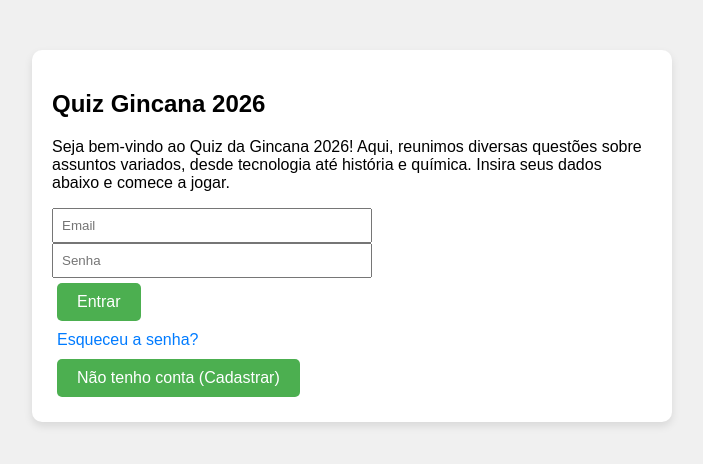
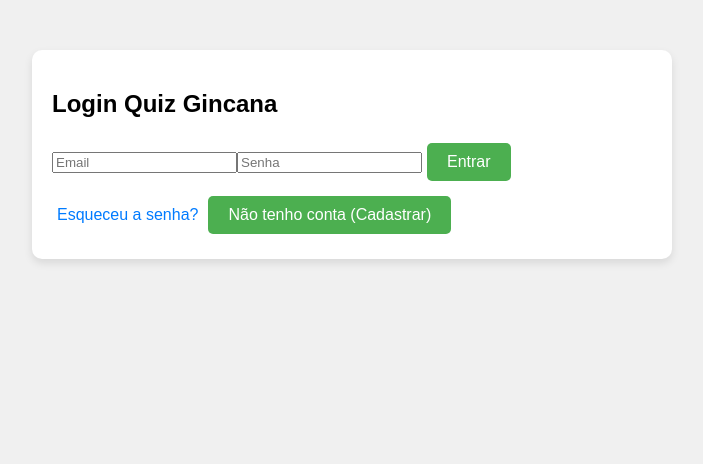
Before and after one commit to Heitor147/projeto-aps, a React (Vite) app in the folder projeto-de-aps/: page / in a window 1280 px wide. Shown: the top 464 px of the page, without its empty margins (288-991 px from the left). Built offline with nearby package versions, Linux system fonts and the light colour scheme.

Commit message:
Revert "Ajuste Final — 12/12/2025 10:45"
This reverts commit dee5876246c1de2f508358998bf3213f145d2101.

```diff
--- a/projeto-de-aps/src/components/auth/TelaLogin.jsx
+++ b/projeto-de-aps/src/components/auth/TelaLogin.jsx
@@ -66,8 +66,7 @@ const TelaLogin = () => {
 
     return (
         <div className="tela-container">
-            <h2>Quiz Gincana 2026</h2>
-            <p>Seja bem-vindo ao Quiz da Gincana 2026! Aqui, reunimos diversas questões sobre assuntos variados, desde tecnologia até história e química. Insira seus dados abaixo e comece a jogar.</p>
+            <h2>Login Quiz Gincana</h2>
             <form onSubmit={handleLogin}>
                 <input type="email" placeholder="Email" value={email} onChange={(e) => setEmail(e.target.value)} required />
                 <input type="password" placeholder="Senha" value={senha} onChange={(e) => setSenha(e.target.value)} required />
--- a/projeto-de-aps/src/styles/global.css
+++ b/projeto-de-aps/src/styles/global.css
@@ -2,8 +2,7 @@
 
 /* Definição da cor verde para botões */
 :root {
-  --cor-botao-principal: #4CAF50;
-  /* Verde */
+  --cor-botao-principal: #4CAF50; /* Verde */
   --cor-texto-botao: white;
 }
 
@@ -19,23 +18,20 @@ button,
   cursor: pointer;
   font-size: 16px;
   transition: background-color 0.3s ease;
-  display: block;
-  /* Para alinhar o ícone */
+  display: inline-flex; /* Para alinhar o ícone */
   align-items: center;
-  gap: 8px;
+  gap: 8px; /* Espaço entre texto e ícone */
 }
 
 button:hover,
 .botao-principal:hover {
-  background-color: #45a049;
-  /* Verde um pouco mais escuro */
+  background-color: #45a049; /* Verde um pouco mais escuro */
 }
 
 /* Estilos de layout base */
 body {
   font-family: Arial, sans-serif;
-  background-color: #f0f0f0;
-  /* Fundo cinza suave */
+  background-color: #f0f0f0; /* Fundo cinza suave */
   margin: 0;
   padding: 0;
 }
@@ -49,19 +45,19 @@ body {
   box-shadow: 0 4px 8px rgba(0, 0, 0, 0.1);
 }
 
-.form-group {
-  margin-bottom: 15px;
-}
-
 .input-group label {
   display: block;
   margin-bottom: 5px;
   font-weight: bold;
 }
 
-input,
-select {
-  width: 50%;
-  /* Reduzindo a largura dos campos */
-  padding: 8px;
+.input-group input {
+  width: 100%;
+  padding: 10px;
+  margin-bottom: 20px;
+  border: 1px solid #ccc;
+  border-radius: 4px;
+  box-sizing: border-box; /* Garante que o padding não aumente o width total */
 }
+
+/* Você deve importar esta folha de estilo no seu src/index.js */
```
